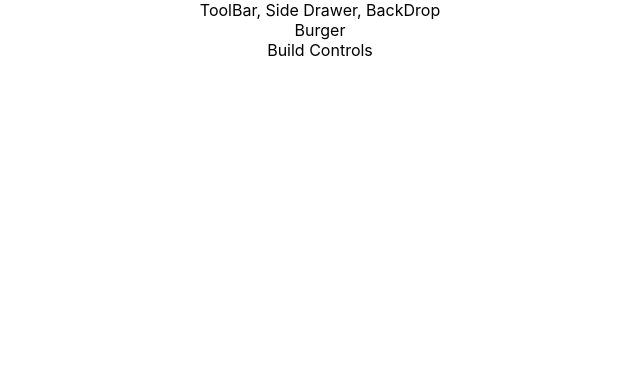
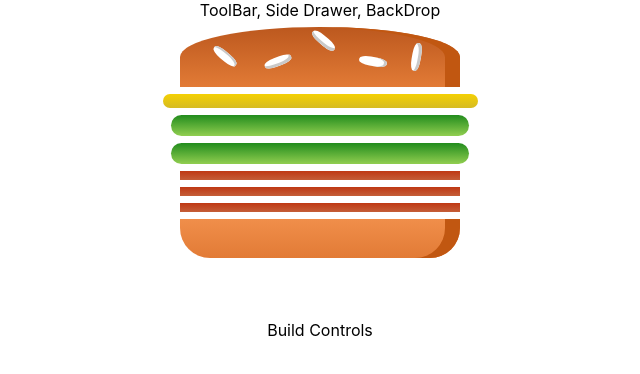
Before and after one commit to tyraghav/reactburgerbuilder, a React (Create React App) app: page / in a window 1280 px wide. Shown: the top 374 px of the page, without its empty margins (320-960 px from the left). Built offline with nearby package versions, Linux system fonts and the light colour scheme.

Commit message:
Lesson 159
Added State to BurgerBuilder and Looping through List and added module css for dynamic class name

```diff
--- a/src/Component/Burger/Burger.js
+++ b/src/Component/Burger/Burger.js
@@ -0,0 +1,20 @@
+import React from 'react';
+import classes from './Burger.module.css';
+import BurgerIngredient from './BurgerIngredient/BurgerIngredient';
+
+const Burger = (props) => {
+    const displayIngredients = Object.keys(props.ingredients).map(
+        idKey => [...Array(props.ingredients[idKey])].map(
+        (_,num) => <BurgerIngredient key={idKey+num} type={idKey} />
+        )
+    );
+    return (
+        <div className={classes.Burger}>
+            <BurgerIngredient type='bread-top' />
+            {displayIngredients}
+            <BurgerIngredient type='bread-bottom' />
+        </div>
+    )
+}
+
+export default Burger;
--- /dev/null
+++ b/src/Component/Burger/Burger.module.css
@@ -0,0 +1,30 @@
+.Burger {
+    width: 100%;
+    height: 250px;
+    margin: auto;
+    overflow: scroll;
+    text-align: center;
+    font-weight: bold;
+    font-size: 1.2rem;
+}
+
+@media (min-width: 1000px) and (min-height: 700px) {
+    .Burger {
+        width: 700px;
+        height: 600px;
+    }
+}
+
+@media (min-width: 500px) and (min-height: 401px) {
+    .Burger {
+        width: 450px;
+        height: 400px;
+    }
+}
+
+@media (min-width: 500px) and (min-height: 400px) {
+    .Burger {
+        width: 350px;
+        height: 300px;
+    }
+}
--- a/src/Component/Burger/BurgerIngredient/BurgerIngredient.js
+++ b/src/Component/Burger/BurgerIngredient/BurgerIngredient.js
@@ -1,31 +1,31 @@
 import React, { Component } from 'react';
 import PropTypes from 'prop-types';
-import classes from './BurgerIngredient.css';
+import classes from './BurgerIngredient.module.css';
 
 class BurgerIngredient extends Component {
     render() {
         let ingredient = null;
         switch (this.props.type) {
             case ('bread-bottom'):
-                ingredient = <div className = {classes.BreadBottom}> </div>;
+                ingredient = <div className = {classes.BreadBottom}></div>;
                 break;
             case ('bread-top'):
                 ingredient = <div className = {classes.BreadTop}>
-                    <div className = {classes.seeds1}> </div>
-                    <div className = {classes.seeds2}> </div>
+                    <div className = {classes.Seeds1}> </div>
+                    <div className = {classes.Seeds2}> </div>
                 </div>;
                 break;
             case ('meat'):
-                ingredient = <div className = {classes.Meat}> </div>;
+                ingredient = <div className = {classes.Meat}></div>;
                 break;
             case ('cheese'):
-                ingredient = <div className = {classes.Cheese}> </div>;
+                ingredient = <div className = {classes.Cheese}></div>;
                 break;
             case ('salad'):
-                ingredient = <div className = {classes.Salad}> </div>;
+                ingredient = <div className = {classes.Salad}></div>;
                 break;
             case ('bacon'):
-                ingredient = <div className = {classes.Bacon}> </div>;
+                ingredient = <div className = {classes.Bacon}></div>;
                 break;
             default:
                 ingredient = null;
@@ -34,8 +34,8 @@ class BurgerIngredient extends Component {
     }
 }
 
-BurgerIngredient.PropTypes = {
+BurgerIngredient.propTypes = {
     type: PropTypes.string.isRequired
-}
+};
 
 export default BurgerIngredient;
--- a/src/Container/BurgerBuilder/BurgerBuilder.js
+++ b/src/Container/BurgerBuilder/BurgerBuilder.js
@@ -1,11 +1,21 @@
 import React, { Component } from 'react';
 import Aux from '../../HOC/Auxillary/Auxillary';
+import Burger from '../../Component/Burger/Burger';
 
 class BurgerBuilder extends Component{
+
+    state = {
+        ingredients : {
+            cheese : 1,
+            salad : 2,
+            bacon : 3
+        }
+    }
+
     render(){
         return (
             <Aux>
-                <div>Burger</div>
+                <Burger ingredients={this.state.ingredients}></Burger>
                 <div>Build Controls</div>
             </Aux>
         );
```
Also changed, not shown: src/Component/Burger/BurgerIngredient/BurgerIngredient.module.css (renamed from src/Component/Burger/BurgerIngredient/BurgerIngredient.css).
